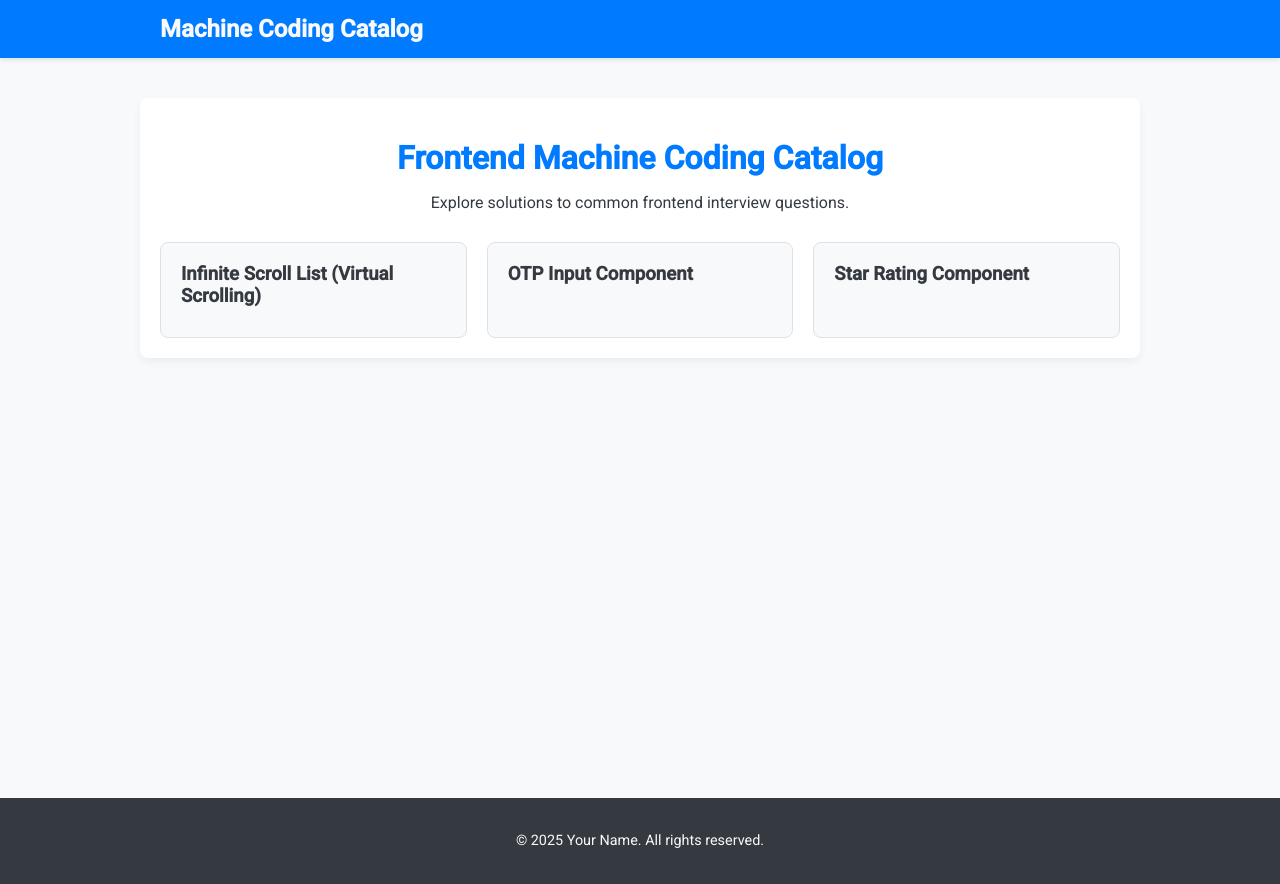
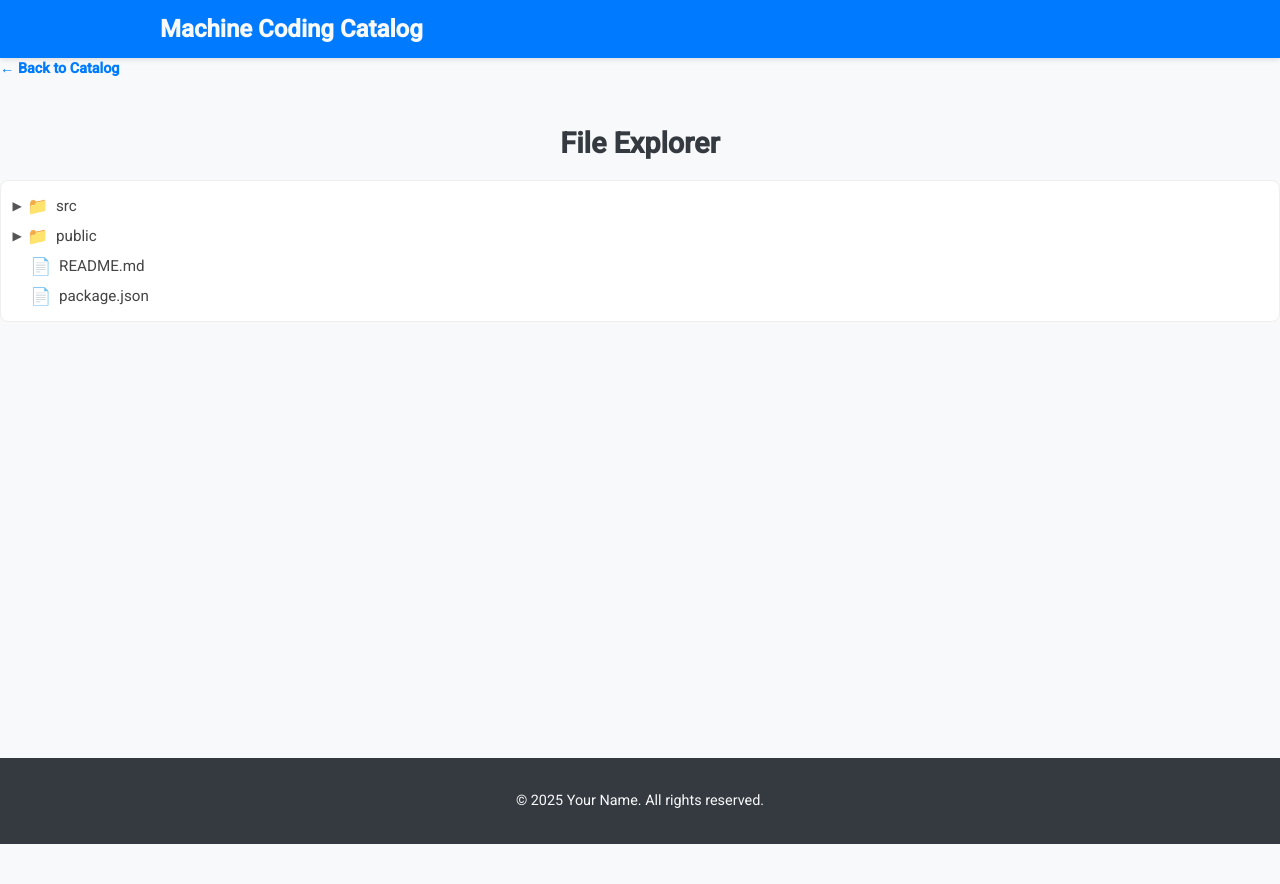
Before and after one commit to hi-shekhar/angular_machine_coding, an Angular app: page /file-explorer in a window 1280 px wide. Before the commit this address led to /. After the commit the page ends 844 px from the top, so only its background shows below. Built offline with nearby package versions, Linux system fonts and the light colour scheme.

Commit message:
file explorer

```diff
--- a/src/app/app.routes.ts
+++ b/src/app/app.routes.ts
@@ -3,6 +3,7 @@ import { HomeComponent } from './home/home.component';
 import { ItemsListComponent } from './features/infinite-scroll/items-list/items-list.component';
 import { OtpInputComponent } from './features/otp-input/otp-input.component';
 import { StarRatingComponent } from './features/star-rating/star-rating.component';
+import { FileExplorerComponent } from './features/file-explorer/file-explorer.component';
 
 export const routes: Routes = [
   {
@@ -26,6 +27,11 @@ export const routes: Routes = [
     title: 'Star Rating Component'
   },
   {
+    path: 'file-explorer',
+    component: FileExplorerComponent,
+    title: 'Star Rating Component'
+  },
+  {
     path: '**',
     redirectTo: '',
     pathMatch: 'full'
--- /dev/null
+++ b/src/app/features/file-explorer/file-explorer.component.html
@@ -0,0 +1,10 @@
+<div class="file-explorer-wrapper">
+    <a routerLink="/" class="back-link">&larr; Back to Catalog</a>
+
+    <h2>File Explorer</h2>
+    <div class="file-tree">
+        @for (node of fileSystem(); track node.id) {
+        <app-file-node [node]="node" [level]="0"></app-file-node>
+        }
+    </div>
+</div>
--- /dev/null
+++ b/src/app/features/file-explorer/file-explorer.component.scss
@@ -0,0 +1,51 @@
+@use '../../../styles/variables' as vars;
+@use 'sass:color';
+
+.file-explorer-container {
+    max-width: 600px;
+    margin: 40px auto;
+    padding: 30px;
+    background-color: vars.$color-background-light;
+    border-radius: 12px;
+    box-shadow: 0 6px 20px rgba(0, 0, 0, 0.08);
+    text-align: center;
+}
+
+h2 {
+    text-align: center;
+    color: vars.$color-text-dark;
+    margin-bottom: 20px;
+    font-size: 1.8em;
+}
+
+.file-tree {
+    border: 1px solid #eee;
+    border-radius: 8px;
+    padding: 10px;
+    background-color: #fff;
+    text-align: left;
+}
+
+.file-node-item {
+    display: flex;
+    align-items: center;
+    padding: 5px 8px;
+    cursor: pointer;
+    border-radius: 4px;
+    font-size: 0.95em;
+    transition: background-color 0.15s ease-in-out;
+
+    &:hover {
+        background-color: #f0f0f0;
+    }
+
+    .icon {
+        margin-right: 8px;
+        font-size: 1.1em;
+        color: #666;
+    }
+
+    .name {
+        color: #444;
+    }
+}
--- /dev/null
+++ b/src/app/features/file-explorer/file-explorer.component.ts
@@ -0,0 +1,20 @@
+import { Component , signal, OnInit} from '@angular/core';
+import { FileNode, MOCK_FILE_SYSTEM } from './file-explorer.constants';
+import { RouterLink } from '@angular/router';
+import { FileNodeComponent } from './file-node/file-node.component';
+
+@Component({
+  selector: 'app-file-explorer',
+  imports: [RouterLink, FileNodeComponent],
+  templateUrl: './file-explorer.component.html',
+  styleUrl: './file-explorer.component.scss'
+})
+export class FileExplorerComponent {
+  fileSystem = signal<FileNode[]>([]);
+
+  constructor() { }
+
+  ngOnInit(): void {
+    this.fileSystem.set(MOCK_FILE_SYSTEM);
+  }
+}
--- /dev/null
+++ b/src/app/features/file-explorer/file-explorer.constants.ts
@@ -0,0 +1,43 @@
+// The FileNode Interface
+export interface FileNode {
+    id: string;
+    name: string;
+    type: 'file' | 'folder';
+    children?: FileNode[];
+}
+
+// Mock Data for our File System
+export const MOCK_FILE_SYSTEM: FileNode[] = [
+    {
+        id: 'root-src',
+        name: 'src',
+        type: 'folder',
+        children: [
+            {
+                id: 'folder-app',
+                name: 'app',
+                type: 'folder',
+                children: [
+                    { id: 'folder-core', name: 'core', type: 'folder', children: [] },
+                    { id: 'folder-shared', name: 'shared', type: 'folder', children: [] },
+                    { id: 'file-app-component-ts', name: 'app.component.ts', type: 'file' },
+                    { id: 'file-app-module-ts', name: 'app.module.ts', type: 'file' },
+                ],
+            },
+            { id: 'folder-assets', name: 'assets', type: 'folder', children: [] },
+            { id: 'file-index-html', name: 'index.html', type: 'file' },
+            { id: 'file-main-ts', name: 'main.ts', type: 'file' },
+        ],
+    },
+    {
+        id: 'root-public',
+        name: 'public',
+        type: 'folder',
+        children: [
+            { id: 'folder-images', name: 'images', type: 'folder', children: [] },
+            { id: 'file-data-json', name: 'data.json', type: 'file' },
+        ],
+    },
+    { id: 'root-readme', name: 'README.md', type: 'file' },
+    { id: 'root-package-json', name: 'package.json', type: 'file' },
+];
--- /dev/null
+++ b/src/app/features/file-explorer/file-node/file-node.component.html
@@ -0,0 +1,18 @@
+<div class="file-node-item" [style.paddingLeft.px]="level * 20">
+    @if (node.type === 'folder' && node.children && node.children.length > 0) {
+    <span class="expand-toggle" [class.expanded]="isExpanded()" (click)="toggleExpand()">
+        {{ isExpanded() ? '▼' : '▶' }}
+    </span>
+    } @else {
+    <span class="expand-toggle-placeholder"></span>
+    }
+
+    <span class="node-icon">{{ node.type === 'folder' ? '📁' : '📄' }}</span>
+    <span class="node-name" (click)="node.type === 'folder' && toggleExpand()">{{ node.name }}</span>
+</div>
+
+@if (node.type === 'folder' && node.children && isExpanded()) {
+@for (childNode of node.children; track childNode.id) {
+<app-file-node [node]="childNode" [level]="level + 1"></app-file-node>
+}
+}
--- /dev/null
+++ b/src/app/features/file-explorer/file-node/file-node.component.scss
@@ -0,0 +1,44 @@
+.file-node-item {
+    display: flex;
+    align-items: center;
+    padding: 5px 8px;
+    cursor: pointer;
+    border-radius: 4px;
+    font-size: 0.95em;
+    transition: background-color 0.15s ease-in-out;
+
+    &:hover {
+        background-color: #f0f0f0;
+    }
+
+    .node-icon {
+        margin-right: 8px;
+        font-size: 1.1em;
+        color: #666;
+    }
+
+    .node-name {
+        color: #444;
+        flex-grow: 1;
+    }
+
+    .expand-toggle {
+        margin-right: 4px;
+        font-size: 0.8em;
+        transition: transform 0.15s ease-in-out;
+        transform-origin: center;
+        width: 1em;
+        text-align: center;
+        color: #555;
+    }
+
+    .expand-toggle.expanded {
+        transform: rotate(90deg);
+    }
+
+    .expand-toggle-placeholder {
+        width: 1em;
+        margin-right: 4px;
+        visibility: hidden;
+    }
+}
--- /dev/null
+++ b/src/app/features/file-explorer/file-node/file-node.component.ts
@@ -0,0 +1,29 @@
+import { Component, Input , signal} from '@angular/core';
+import { CommonModule } from '@angular/common';
+import { FileNode } from '../file-explorer.constants';
+
+@Component({
+  selector: 'app-file-node',
+  imports: [
+    CommonModule,
+    // IMPORTANT: Self-import for recursion.
+    // This will allow <app-file-node> to be used within its own template.
+    FileNodeComponent
+  ],
+  templateUrl: './file-node.component.html',
+  styleUrls: ['./file-node.component.scss']
+})
+export class FileNodeComponent {
+  @Input() node!: FileNode;
+  @Input() level: number = 0;
+
+  isExpanded = signal<boolean>(false);
+
+
+  toggleExpand(): void {
+    console.log('toggle');
+    if (this.node.type === 'folder' && this.node.children && this.node.children.length > 0) {
+      this.isExpanded.update(value => !value);
+    }
+  }
+}
--- a/src/app/home/home.component.html
+++ b/src/app/home/home.component.html
@@ -12,5 +12,8 @@
         <a routerLink="/star-rating" class="catalog-item">
             <h3>Star Rating Component</h3>
         </a>
+        <a routerLink="/file-explorer" class="catalog-item">
+            <h3>File Explorer Component</h3>
+        </a>
     </div>
 </div>
```
